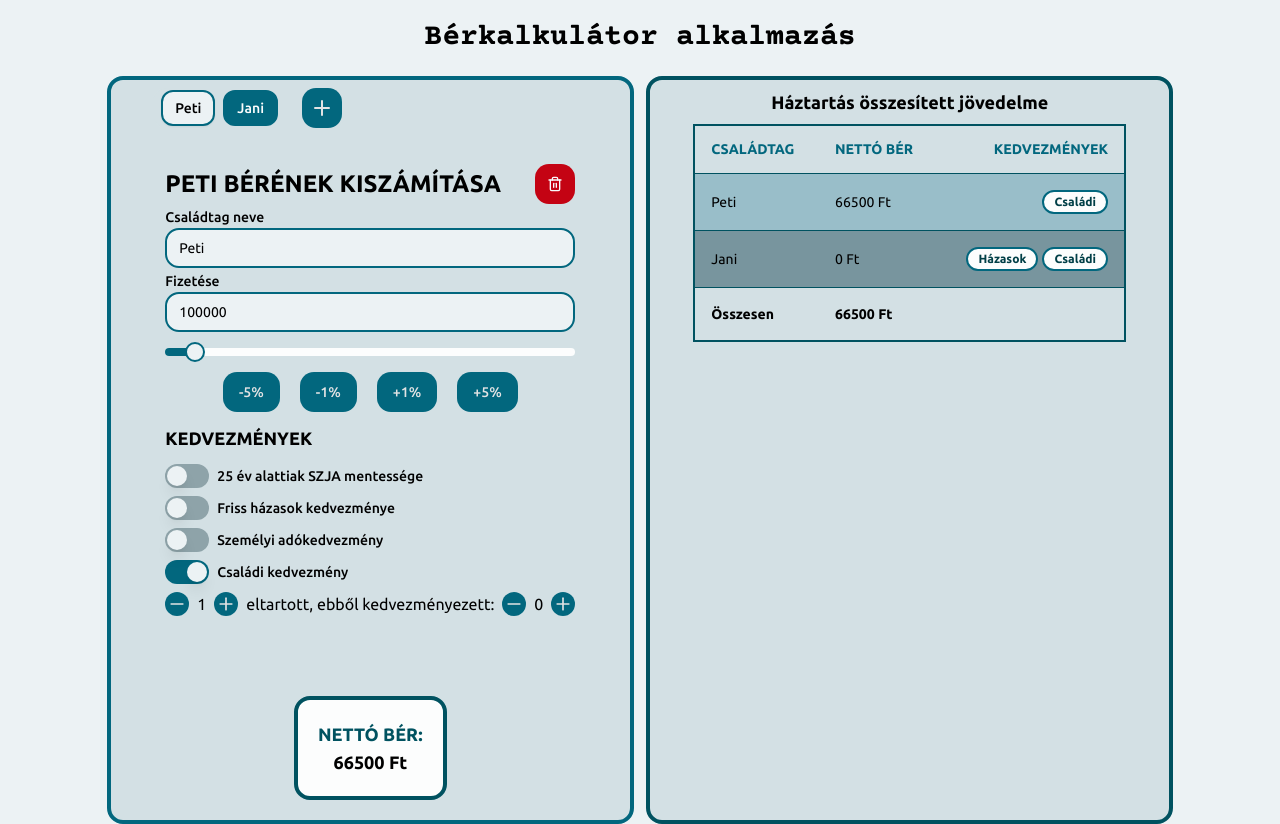
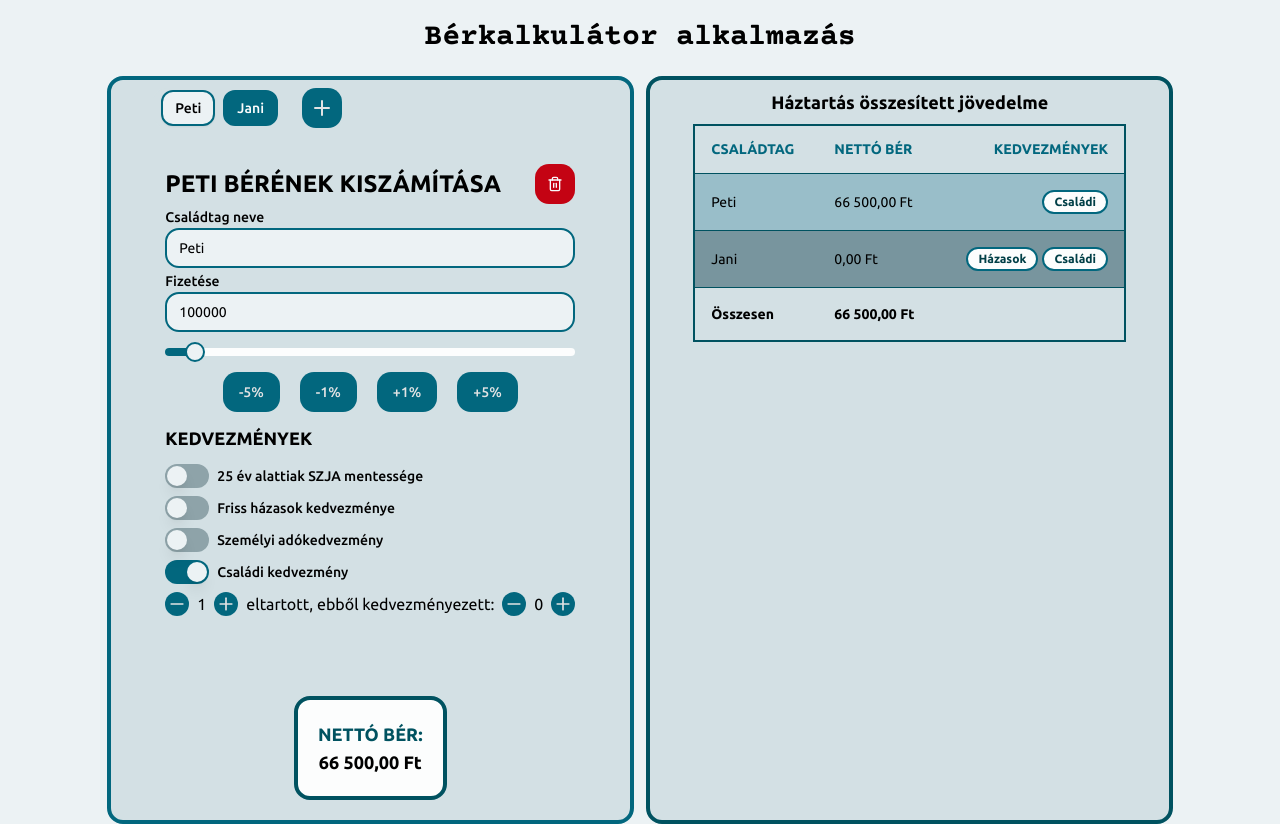
Before and after one commit to carburator03/berkalkulator, a React (Vite) app in the folder berkalkulator/: page / in a window 1280 px wide. Built offline with nearby package versions, Linux system fonts and the light colour scheme.

Commit message:
set currency display

```diff
--- a/berkalkulator/src/components/HouseholdSummary/HouseholdSummary.jsx
+++ b/berkalkulator/src/components/HouseholdSummary/HouseholdSummary.jsx
@@ -27,7 +27,11 @@ const HouseholdSummary = ({ members }) => {
             return (
               <TableRow key={index} className={classToApply}>
                 <TableCell>{member.name}</TableCell>
-                <TableCell>{member.net} Ft</TableCell>
+                <TableCell>
+                  {new Intl.NumberFormat('hu-HU', { style: 'currency', currency: 'HUF' }).format(
+                    member.net,
+                  )}
+                </TableCell>
                 <TableCell className={'flex justify-end gap-1'}>
                   {member.young ? (
                     <Badge variant='secondary' className='border-2 border-primary'>
@@ -63,7 +67,11 @@ const HouseholdSummary = ({ members }) => {
           })}
           <TableRow className='font-bold'>
             <TableCell>Összesen</TableCell>
-            <TableCell>{members.reduce((acc, member) => acc + member.net, 0)} Ft</TableCell>
+            <TableCell>
+              {new Intl.NumberFormat('hu-HU', { style: 'currency', currency: 'HUF' }).format(
+                members.reduce((acc, member) => acc + member.net, 0),
+              )}
+            </TableCell>
             <TableCell></TableCell>
           </TableRow>
         </TableBody>
--- a/berkalkulator/src/components/SalaryCalculator/SalaryCalculator.jsx
+++ b/berkalkulator/src/components/SalaryCalculator/SalaryCalculator.jsx
@@ -206,7 +206,11 @@ const SalaryCalculator = ({ member, members, setMembers, index }) => {
       <div className='bg-secondary w-fit mx-auto p-5 text-center rounded-lg border-4 text-lg font-bold'>
         <p className='text-border '>NETTÓ BÉR:</p>
         <div>
-          <p>{member.net} Ft</p>
+          <p>
+            {new Intl.NumberFormat('hu-HU', { style: 'currency', currency: 'HUF' }).format(
+              member.net,
+            )}
+          </p>
         </div>
       </div>
     </div>
```
